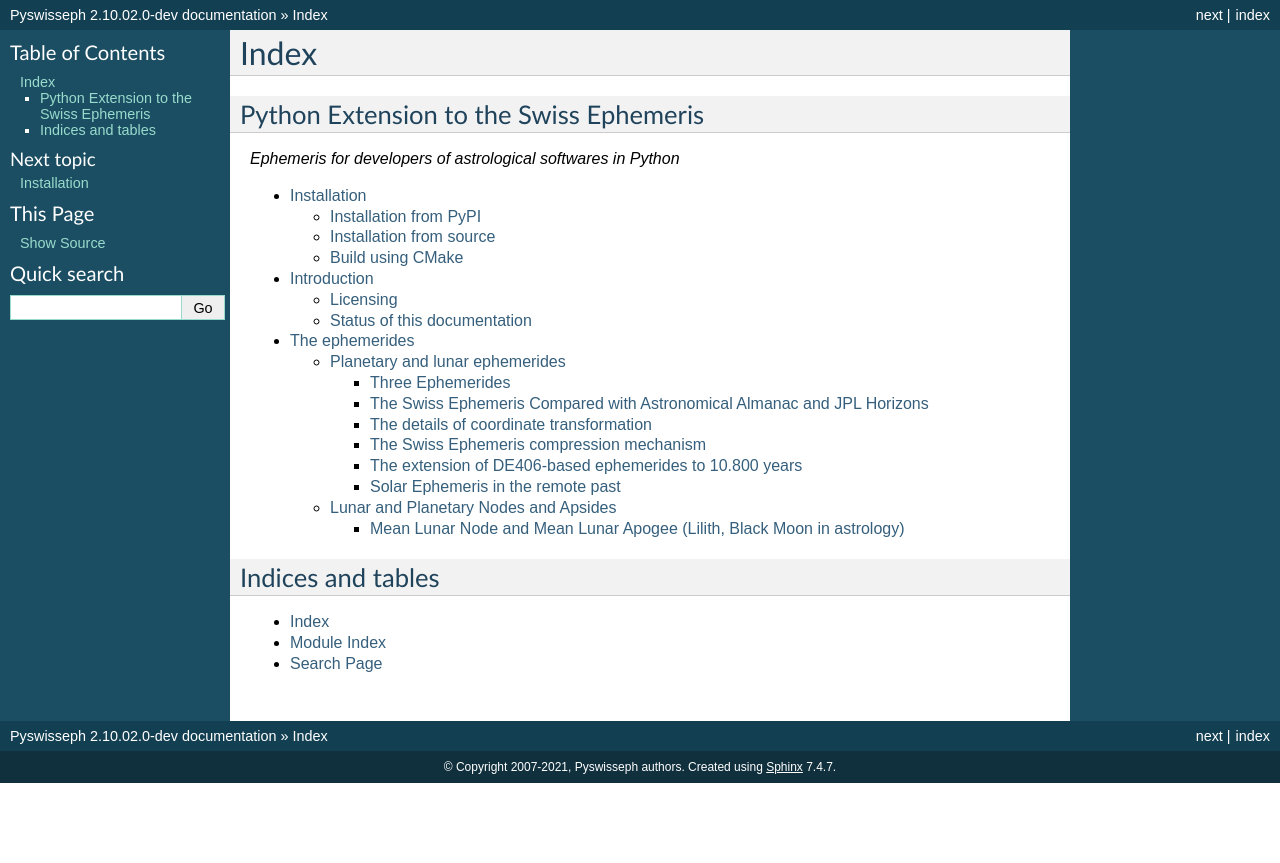
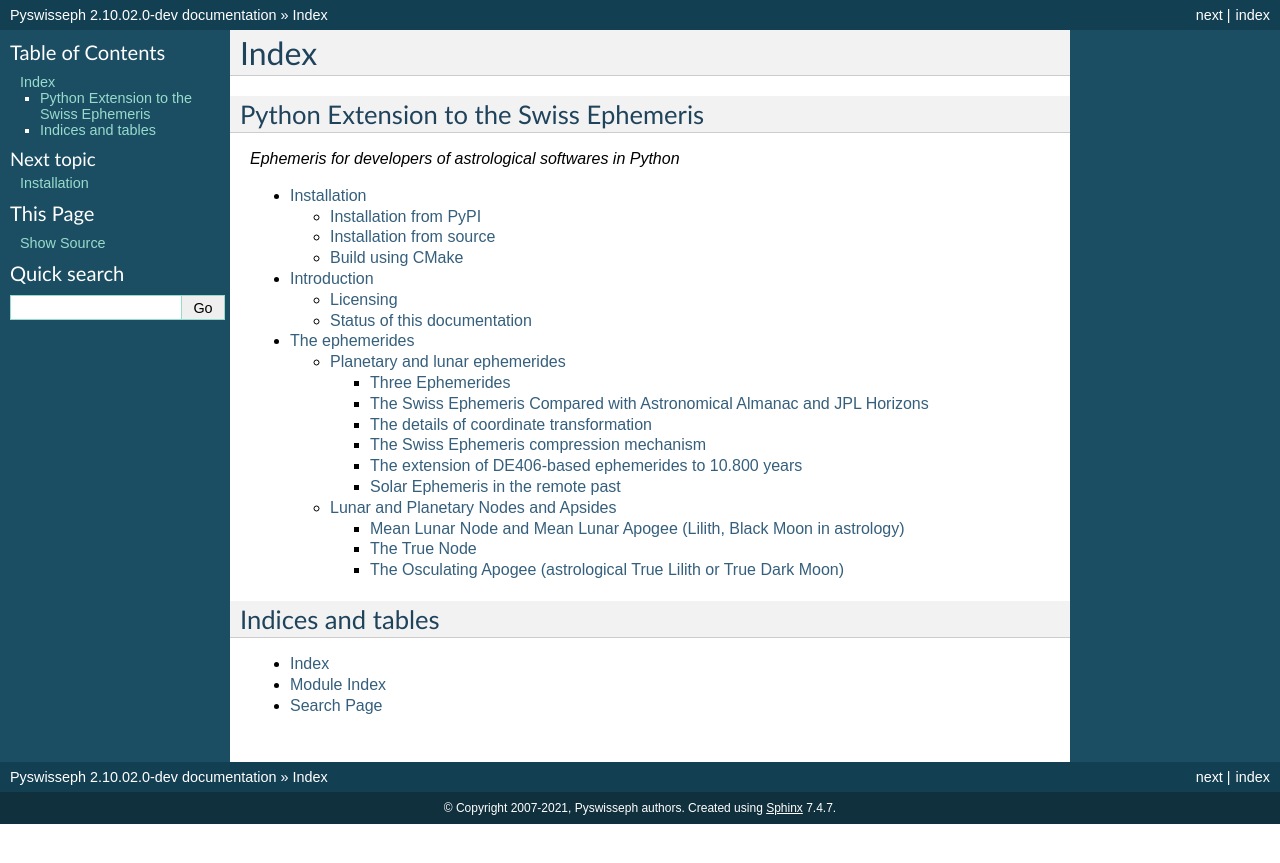
Before and after one commit to astrorigin/pyswisseph, a Sphinx documentation site: the page built from docs/index.rst, in a window 1280 px wide. Shown: the top 863 px of the page. Built offline with Sphinx 7.4.7, drawn with Linux system fonts in a browser that asks for light colours; part of the change alters nothing that is shown.

Commit message:
Add pages

```diff
--- a/docs/ephemerides/lunar_and_planetary_nodes_and_apsides/index.rst
+++ b/docs/ephemerides/lunar_and_planetary_nodes_and_apsides/index.rst
@@ -6,5 +6,7 @@ Lunar and Planetary Nodes and Apsides
     :maxdepth: 3
 
     mean_lunar_node_and_mean_lunar_apogee
+    true_node
+    osculating_apogee
 
 ..
--- /dev/null
+++ b/docs/ephemerides/lunar_and_planetary_nodes_and_apsides/osculating_apogee.rst
@@ -0,0 +1,83 @@
+==================================================================
+The Osculating Apogee (astrological True Lilith or True Dark Moon)
+==================================================================
+
+The position of 'true Lilith' is given in the New International Ephemerides
+(NIE, Editions St. Michel) and in Francis Santoni 'Ephemerides de la lune noire
+vraie 1910-2010' (Editions St. Michel, 1993). Both Ephemerides coincide
+precisely.
+
+The relation of this point to the mean apogee is not exactly of the same kind
+as the relation between the true node and the mean node. Like the 'true' node,
+it can be considered as an osculating orbital element of the lunar motion. But
+there is an important difference: The apogee contains the concept of the
+ellipse, whereas the node can be defined without thinking of an ellipse. As has
+been shown above, the node can be derived from orbital planes or great circles,
+which is not possible with the apogee. Now ellipses are good as a description
+of planetary orbits because planetary orbits are close to a two-body problem.
+But they are not good for the lunar orbit which is strongly perturbed by the
+gravity of the Sun (three-body problem). The lunar orbit is far from being an
+ellipse!
+
+The osculating apogee is 'true' twice a month: when it is in exact conjunction
+with the Moon, the Moon is most distant from the Earth; and when it is in exact
+opposition to the Moon, the Moon is closest to the Earth. The motion in between
+those two points, is an oscillation with the period of a month. This
+oscillation is largely an artifact caused by the reduction of the Moon's orbit
+to a two-body problem. The amplitude of the oscillation of the osculating
+apogee around the mean apogee is +/- 30 degrees, while the actual apogee's
+deviation from the mean one never exceeds 5 degrees.
+
+There is a small difference between the NIE's 'true Lilith' and our osculating
+apogee, which results from an inaccuracy in NIE. The error reaches 20 arc
+minutes. According to Santoni, the point was calculated using 'les 58 premiers
+termes correctifs au perigée moyen' published by Chapront and Chapront-Touzé.
+And he adds: "Nous constatons que même en utilisant ces 58 termes correctifs,
+l'erreur peut atteindre 0,5d!" (p. 13) We avoid this error, computing the
+orbital elements from the position and the speed vectors of the Moon. (By the
+way, there is also an error of +/- 1 arc minute in NIE's true node. The reason
+is probably the same.)
+
+Precision
+=========
+
+The osculating apogee can be computed from any one of the three ephemerides.
+If a precision of at least one arc second is required, one has to choose either
+the JPL or the Swiss Ephemeris.
+
+Maximum differences
+===================
+
+=================================================== ===================================
+JPL-derived apogee – Swiss-Ephemeris-derived apogee ~ 0.9 arc second
+JPL-derived apogee – Moshier-derived apogee         ~ 360 arc seconds  = 6 arc minutes!
+=================================================== ===================================
+
+There have been several other attempts to solve the problem of a 'true' apogee.
+They are not included in the SWISSEPH package. All of them work with a
+correction table.
+
+They are listed in Santoni's 'Ephemerides de la lune noire vraie' mentioned
+above. With all of them, a value is added to the mean apogee depending on the
+angular distance of the Sun from the mean apogee. There is something to this
+idea. The actual apogees that take place once a month differ from the mean
+apogee by never more than 5 degrees and seem to move along a regular curve that
+is a function of the elongation of the mean apogee.
+
+However, this curve does not have exactly the shape of a sine, as is assumed by
+all of those correction tables. And most of them have an amplitude of more than
+10 degrees, which is a lot too high. The most realistic solution so far was the
+one proposed by Henry Gouchon in "Dictionnaire Astrologique", Paris 1992, which
+is based on an amplitude of 5 degrees.
+
+In "Meridian" 1/95, Dieter Koch has published another table that pays regard to
+the fact that the motion does not precisely have the shape of a sine.
+(Unfortunately, "Meridian" confused the labels of the columns of the apogee and
+the perigee.)
+
+Small discontinuities in ephemeris of true node and apogee based on compressed file
+===================================================================================
+
+See remarks in chapter about the True Node.
+
+..
--- /dev/null
+++ b/docs/ephemerides/lunar_and_planetary_nodes_and_apsides/true_node.rst
@@ -0,0 +1,67 @@
+=============
+The True Node
+=============
+
+The 'true' lunar node is usually considered the osculating node element of the
+momentary lunar orbit. I.e., the axis of the lunar nodes is the intersection
+line of the momentary orbital plane of the Moon and the plane of the ecliptic.
+Or in other words, the nodes are the intersections of the two great circles
+representing the momentary apparent orbit of the Moon and the ecliptic.
+
+The nodes are considered important because they are connected with eclipses.
+They are the meeting points of the Sun and the Moon. From this point of view, a
+more correct definition might be: The axis of the lunar nodes is the
+intersection line of the momentary orbital plane of the Moon and the momentary
+orbital plane of the Sun.
+
+This makes a difference, although a small one. Because of the monthly motion of
+the Earth around the Earth-Moon barycenter, the Sun is not exactly on the
+ecliptic but has a latitude, which, however, is always below an arc second.
+Therefore the momentary plane of the Sun's motion is not identical with the
+ecliptic. For the true node, this would result in a difference in longitude of
+several arc seconds. However, Swiss Ephemeris computes the traditional version.
+
+The advantage of the 'true' nodes against the mean ones is that when the Moon
+is in exact conjunction with them, it has indeed a zero latitude. This is not
+so with the mean nodes.
+
+In the strict sense of the word, even the "true" nodes are true only twice a
+month, viz. at the times when the Moon crosses the ecliptic. Positions given
+for the times in between those two points are based on the idea that celestial
+orbits can be approximated by elliptical elements or great circles. The monthly
+oscillation of the node is explained by the strong perturbation of the lunar
+orbit by the Sun. A different approach for the "true" node that would make
+sense, would be to interpolate between the true node passages. The monthly
+oscillation of the node would be suppressed, and the maximum deviation from the
+conventional "true" node would be about 20 arc minutes.
+
+Precision of the true node
+==========================
+
+The true node can be computed from all of our three ephemerides. If you want a
+precision of the order of at least one arc second, you have to choose either
+the JPL or the Swiss Ephemeris.
+
+Maximum differences
+===================
+
+=============================================== ================
+JPL-derived node – Swiss-Ephemeris-derived node ~ 0.1 arc second
+JPL-derived node – Moshier-derived node         ~ 70 arc seconds
+=============================================== ================
+
+(PLACALC was not better either. Its error was often > 1 arc minute.)
+
+Distance of the true lunar node: The distance of the true node is calculated on
+the basis of the osculating ellipse of date.
+
+Small discontinuities in ephemeris of true node and apogee based on compressed file
+===================================================================================
+
+If our compressed lunar ephemeris files semo*.se1 are used, then small
+discontinuities occur every 27.55 days at the segment boundaries of the
+compressed lunar orbit. The errors are small, but can be inconvenient if a
+smooth function is required for the osculating node and apogee. This problem
+does not occur if an original JPL ephemeris or the Moshier ephemeris is used.
+
+..
```
